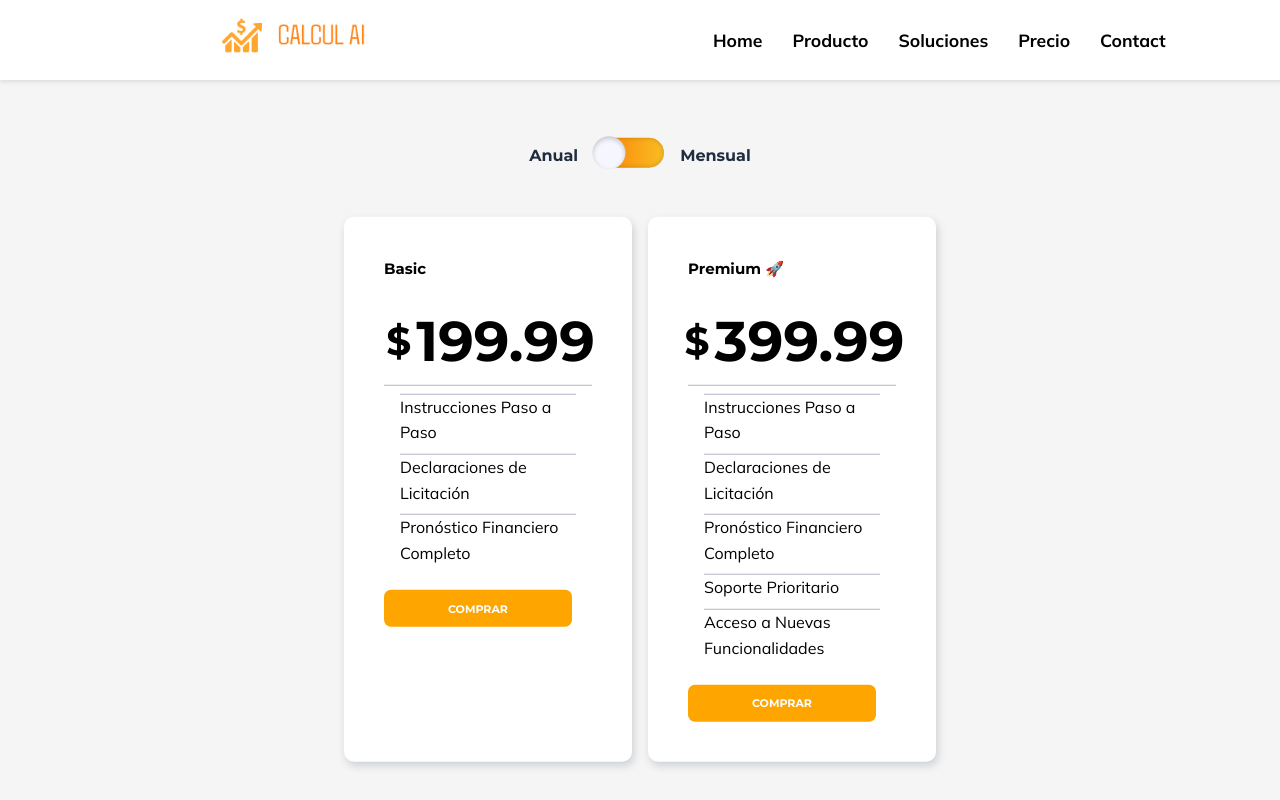
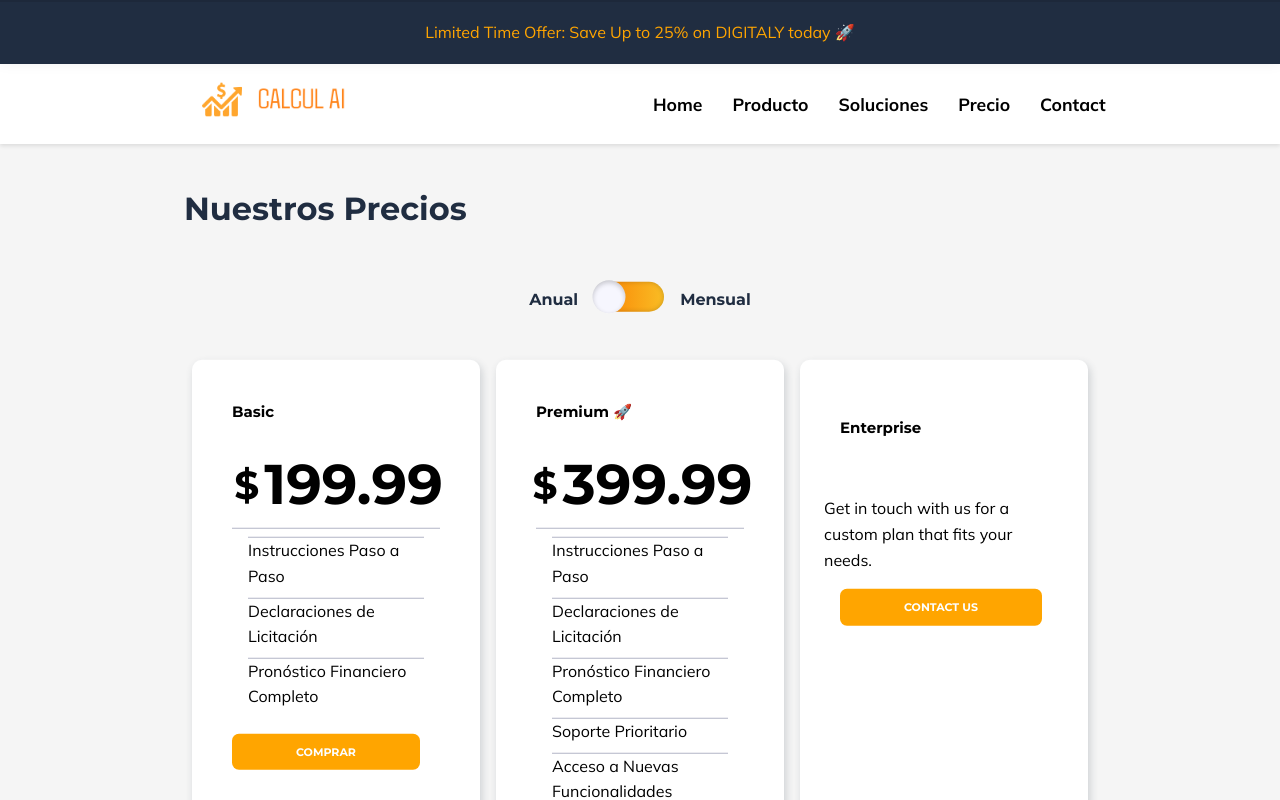
Before and after one commit to brunoviews/calculai, a React (Vite) app: page /precio in a window 1280 px wide. Shown: the top 800 px of the page. Built offline with nearby package versions, Linux system fonts and the light colour scheme.

Commit message:
cambio de contenido y ajuste de estilos

```diff
--- a/src/App.jsx
+++ b/src/App.jsx
@@ -7,6 +7,7 @@ import Producto from './pages/Producto/Producto'
 import Soluciones from './pages/Soluciones/Soluciones'
 import Contact from './pages/Contact/Contact'
 import Precio from './pages/Precio/Precio'
+
 
 
 
@@ -35,6 +36,7 @@ function App() {
     <>
       <div>
     <Router>
+
       <Navbar links={navLinks}/>
       <Routes>
         <Route path="/" element={<Home />} />
--- a/src/components/Banner/Banner.css
+++ b/src/components/Banner/Banner.css
@@ -0,0 +1,34 @@
+.notification-bar {
+    position: sticky;
+    top: 0;
+    z-index: 1030;
+    background: #202d41; /* Fondo blanco */
+    color: orange; /* Texto en negro */
+    box-shadow: 0 -4px 15px rgba(0, 0, 0, 0.1); /* Sombra más suave */
+    border-top: 2px solid rgba(0, 0, 0, 0.1); /* Línea sutil */
+    width: 100%;
+}
+
+.notification-container {
+    display: flex;
+    gap: 4px;
+    justify-content: center;
+    align-items: center;
+    padding: 18px 32px;
+}
+
+.link-to-pricing{
+    cursor: pointer;
+    text-decoration: none;
+    color: orange;
+    border-bottom: none;
+
+}
+
+.link-to-pricing:hover {
+    background-color: white;
+    color: #000;
+    border-radius: 10px;
+    padding: 10px;
+    transition: all 0.3s ease-in-out;
+}
--- a/src/components/Banner/Banner.jsx
+++ b/src/components/Banner/Banner.jsx
@@ -1,12 +1,13 @@
 import React from 'react';
 import './Banner.css';
+import { Link } from 'react-router-dom';
 
 const Banner = () => {
     return (
-        <div className="banner">
-            <h1>Calculai</h1>
-            <p>Calculai is a simple calculator that can perform basic arithmetic operations.</p>
-            <h3>Instructions</h3>
+        <div className="notification-bar">
+            <div className='notification-container'>
+            <Link to='/precio' className='link-to-pricing'> Limited Time Offer: Save Up to 25% on DIGITALY today  🚀</Link>
+            </div>
         </div>
     );
 }
--- a/src/components/ClientReview/ClientReview.css
+++ b/src/components/ClientReview/ClientReview.css
@@ -4,7 +4,7 @@
     font-weight: 800;
     line-height: 1.3;
     text-align: center;
-
+    margin-bottom: 30px;
 }
 
 
@@ -133,6 +133,11 @@
 
     }
 
+    .title-review {
+        font-size: 30px;
+       margin-bottom: 20px;
+    }
+
 
 
 
--- a/src/components/ClientReview/ClientReview.jsx
+++ b/src/components/ClientReview/ClientReview.jsx
@@ -4,12 +4,12 @@ import "./ClientReview.css";
 const ClientReview = ({ reviews }) => {
   reviews = [
     {
-      text: "Calcul AI fue de gran ayuda para diseñar, planificar, organizar estratégicamente y desarrollar todas las ideas necesarias para crear un nuevo proyecto y plan de negocios [...] Piensa en ello como un entrenador que te guía a lo largo del proceso.",
+      text: "CalcDIGITALY allowed me to organize my ideas and structure my business from scratch. It was like having a mentor guiding me step by step",
       name: "Juan Pérez",
       logo: "/clients/client.jpg",
     },
     {
-      text: "Esta herramienta me permitió organizar mis ideas y estructurar mi negocio desde cero. Fue como tener un mentor guiándome paso a paso",
+      text: "It helped me visualize the path I needed to take to launch my project with confidence. It’s like having a detailed map",
       name: "Ana Gómez",
       logo: "/clients/client.jpg",
     },
@@ -20,28 +20,18 @@ const ClientReview = ({ reviews }) => {
     },
 
     {
-      text: "Calcul AI me ayudó a crear un plan de negocios sólido y a entender cómo llevar a cabo mi proyecto. Me siento más seguro y preparado para lanzar mi negocio",
+      text: "DIGITALY helped me structure my business idea and understand how to implement it. I feel more confident and ready to launch my project.",
       name: "María Rodríguez",
       logo: "/clients/client.jpg",
     },
 
     {
-      text: "Calcul AI me ayudó a estructurar mi idea de negocio y a entender cómo llevarla a cabo. Me siento más seguro y preparado para lanzar mi proyecto",
+      text: "DIGITALY helped me visualize the path I needed to take to launch my project with confidence. It’s like having a detailed map",
       name: "Carlos Pérez",
       logo: "/clients/client.jpg",
     },
 
-    {
-      text: "Calcul AI me ayudó a visualizar el camino que debía seguir para lanzar mi proyecto con confianza. Es como tener un mapa detallado",
-      name: "María Gómez",
-      logo: "/clients/client.jpg",
-    },
 
-    {
-      text: "Calcul AI me ayudó a estructurar mi idea de negocio y a entender cómo llevarla a cabo. Me siento más seguro y preparado para lanzar mi proyecto",
-      name: "Carlos Pérez",
-      logo: "/clients/client.jpg",
-    },
   ];
 
   const reviewContainerRef = useRef();
@@ -93,7 +83,7 @@ const ClientReview = ({ reviews }) => {
   return (
     <div className="client-review">
       <h2 className="title-review">
-        A nuestros clientes les encanta nuestro producto
+      Success stories with DIGITALY
       </h2>
       <div className="client-review__container" ref={reviewContainerRef}>
         {reviews.map((review, index) => (
--- a/src/components/Navbar/Navbar.css
+++ b/src/components/Navbar/Navbar.css
@@ -4,10 +4,9 @@
   align-items: center;
   padding: 0px 40px;
   height: 80px;
-  width: 100%;
   background-color: white;
   box-shadow: 0 2px 4px rgba(0, 0, 0, 0.1);
-  position:fixed;
+  position: sticky;
   top: 0;
   z-index: 1000;
 }
@@ -68,6 +67,9 @@
 
 
 @media (max-width: 768px) {
+  .navbar {
+    padding: 10px 0;
+  }
   .navbar-links {
     display: none;
     flex-direction: column;
--- a/src/components/Navbar/Navbar.jsx
+++ b/src/components/Navbar/Navbar.jsx
@@ -3,7 +3,7 @@ import { Link } from "react-router-dom";
 import "./Navbar.css";
 import { useState } from "react";
 import { motion } from "framer-motion";
-
+import Banner from "../Banner/Banner";
 
 
 function Navbar({ links = [], logoText = "" }) {
@@ -20,6 +20,7 @@ function Navbar({ links = [], logoText = "" }) {
       exit={{ opacity: 0, y: -50 }}
       transition={{ duration: 0.5 }}
     >
+       <Banner />
       <header className="navbar">
         <div className="navbar-logo">
           <Link to="/">
--- a/src/pages/Home/Home.css
+++ b/src/pages/Home/Home.css
@@ -15,7 +15,6 @@
     justify-content: center;
     min-height: 600px;
     padding: 20px;
-    width: 100%;
     color: white;
     text-align: center;
     position: relative;
@@ -27,6 +26,7 @@
 
 
 }
+
 .hero::before {
     content: '';
     position: absolute;
@@ -56,7 +56,10 @@
 .hero-content p {
     font-size: 1.4em;
     color: white;
-    margin-bottom: 40px;
+    width: 50%;
+
+    margin: 20px auto;
+
 }
 
 .hero-buttons {
@@ -216,8 +219,8 @@
     color: #202d41;
     font-size: 40px;
     font-weight: 800;
-    line-height: 50px;
-    margin-bottom: 16px;
+    line-height: 1.3;
+    text-align: center;
 }
 
 .final-text {
@@ -243,7 +246,7 @@
 @media screen and (max-width: 768px) {
     .content-section {
         flex-direction: column;
-        gap: 20px;
+        gap: 30px;
     }
 
 
@@ -268,6 +271,9 @@
 
     .hero-content p {
         font-size: 1em;
+        margin-bottom: 20px;
+
+
     }
 
     .btn-hero-1,
@@ -288,11 +294,21 @@
         margin-bottom: 30px;
     }
 
+
+
     .hero {
+
         height: 70vh;
         width: auto;
 
     }
 
+    .final-section h2 {
+        font-size: 30px;
+        margin-bottom: 20px;
+        text-align: center;
+        line-height: 1.3;
+    }
+
 
 }
--- a/src/pages/Precio/pricing-component-container.jsx
+++ b/src/pages/Precio/pricing-component-container.jsx
@@ -1,5 +1,6 @@
 import React, { Component } from "react";
 import PricingComponent from "./pricing-component";
+import PricingComponentEnterprise from "./pricing-component-enterprise";
 import { motion } from "framer-motion";
 
 import "./pricing.css";
@@ -69,7 +70,12 @@ class PricingContainer extends Component {
               features={premiumFeatures}
               isMonthlyActive={this.state.isMontlyActive}
             />
+            <PricingComponentEnterprise
+
+
+            />
           </label>
+
         </div>
 
       </div>
--- /dev/null
+++ b/src/pages/Precio/pricing-component-enterprise.jsx
@@ -0,0 +1,21 @@
+import React, { Component } from "react";
+import "./pricing.css";
+
+const PricingComponentEnterprise = () => {
+  return (
+    <div className="pricing-card">
+      <p className="pricing-header"></p>
+      <div className="price-container">
+        <p className="toggle-manually">Enterprise</p>
+      </div>
+      <ul>
+        <span>
+          Get in touch with us for a custom plan that fits your needs.
+        </span>
+      </ul>
+      <button>Contact us</button>
+    </div>
+  );
+};
+
+export default PricingComponentEnterprise;
--- a/src/pages/Precio/pricing.css
+++ b/src/pages/Precio/pricing.css
@@ -27,6 +27,8 @@ body {
   width: 100%;
   height: 100vh;
   position: relative;
+  display: flex;
+  flex-direction: row;
 }
 .pricing-container img:nth-child(1) {
   position: absolute;
```
Also changed, not shown: src/pages/Home/Home.jsx (+43 -36 lines).
